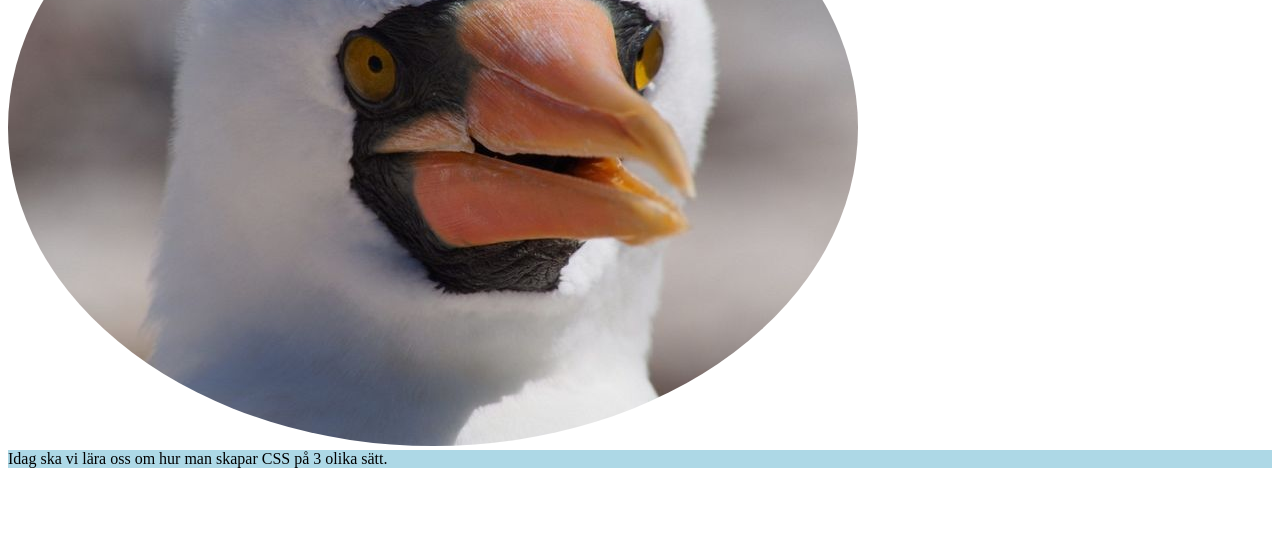
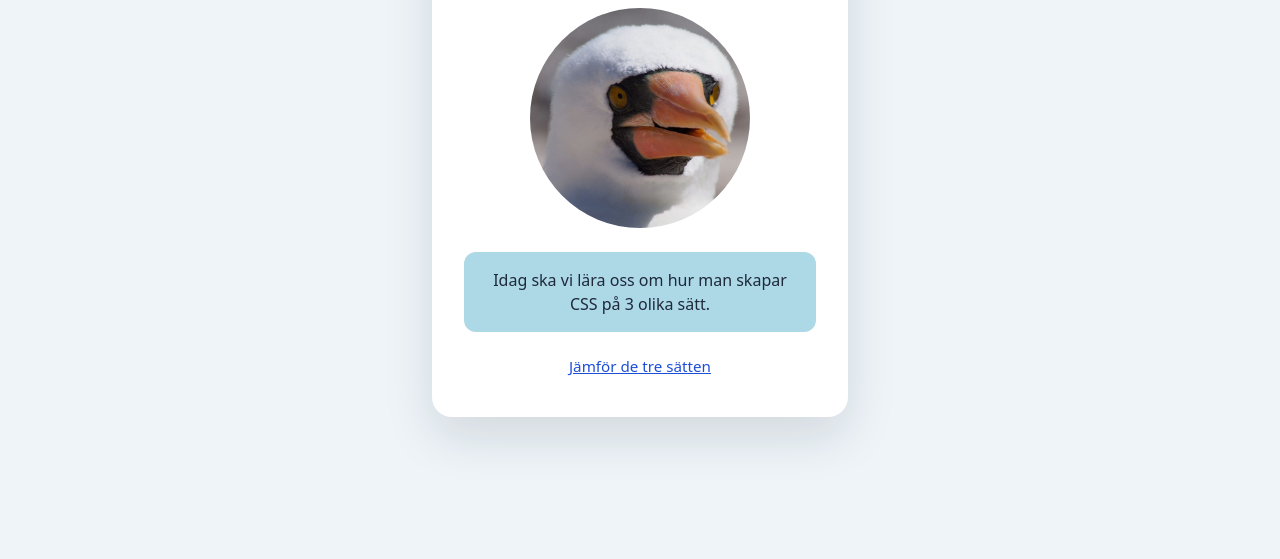
Before and after one commit to abdimannor/dress-code, a plain HTML site: page internal.html in a window 1280 px wide. Shown: the part 241-800 px from the top of the page. Drawn offline with Linux system fonts and the light colour scheme.

Commit message:
Give the internal version the same rules in a <style> block

```diff
--- a/internal.html
+++ b/internal.html
@@ -4,23 +4,66 @@
   <meta charset="UTF-8">
   <meta name="robots" content="noindex">
   <meta name="viewport" content="width=device-width, initial-scale=1.0">
-  <title>Dress Code — Internal CSS</title>
+  <title>Dress Code: Internal CSS</title>
   <style>
+    /* Internal CSS: rules in a <style> block, for this page only. */
+    body {
+      margin: 0;
+      min-height: 100vh;
+      display: grid;
+      place-items: center;
+      padding: 2rem 1rem;
+      box-sizing: border-box;
+      background-color: #eef4f8;
+      color: #1e293b;
+      font-family: system-ui, -apple-system, 'Segoe UI', Roboto, sans-serif;
+    }
+    main {
+      width: 100%;
+      max-width: 26rem;
+      box-sizing: border-box;
+      padding: 2.5rem 2rem;
+      background-color: #ffffff;
+      border-radius: 20px;
+      box-shadow: 0 20px 50px rgba(15, 23, 42, 0.12);
+      text-align: center;
+    }
     p {
+      margin: 0 0 1.5rem;
+      font-size: 2rem;
       font-weight: bold;
-			color: blue;
+      color: #1d4ed8;
     }
     img {
+      display: block;
+      width: 220px;
+      max-width: 100%;
+      height: auto;
+      aspect-ratio: 1;
+      object-fit: cover;
+      margin: 0 auto 1.5rem;
       border-radius: 50%;
     }
     div {
+      padding: 1rem 1.25rem;
+      border-radius: 12px;
       background-color: lightblue;
+      line-height: 1.5;
+    }
+    nav a {
+      display: inline-block;
+      margin-top: 1.5rem;
+      color: #1d4ed8;
+      font-size: 0.95rem;
     }
   </style>
 </head>
 <body>
+  <main>
     <p>Välkommen!</p>
-	<img src="example.jpg" alt="Närbild på en vit sjöfågel med orange näbb">
+    <img src="example.jpg" alt="Närbild på en vit sjöfågel med orange näbb" width="850" height="637">
     <div>Idag ska vi lära oss om hur man skapar CSS på 3 olika sätt.</div>
+    <nav aria-label="Tillbaka"><a href="index.html">Jämför de tre sätten</a></nav>
+  </main>
 </body>
 </html>
```
Lines whose indentation alone changed are shown as unchanged.
